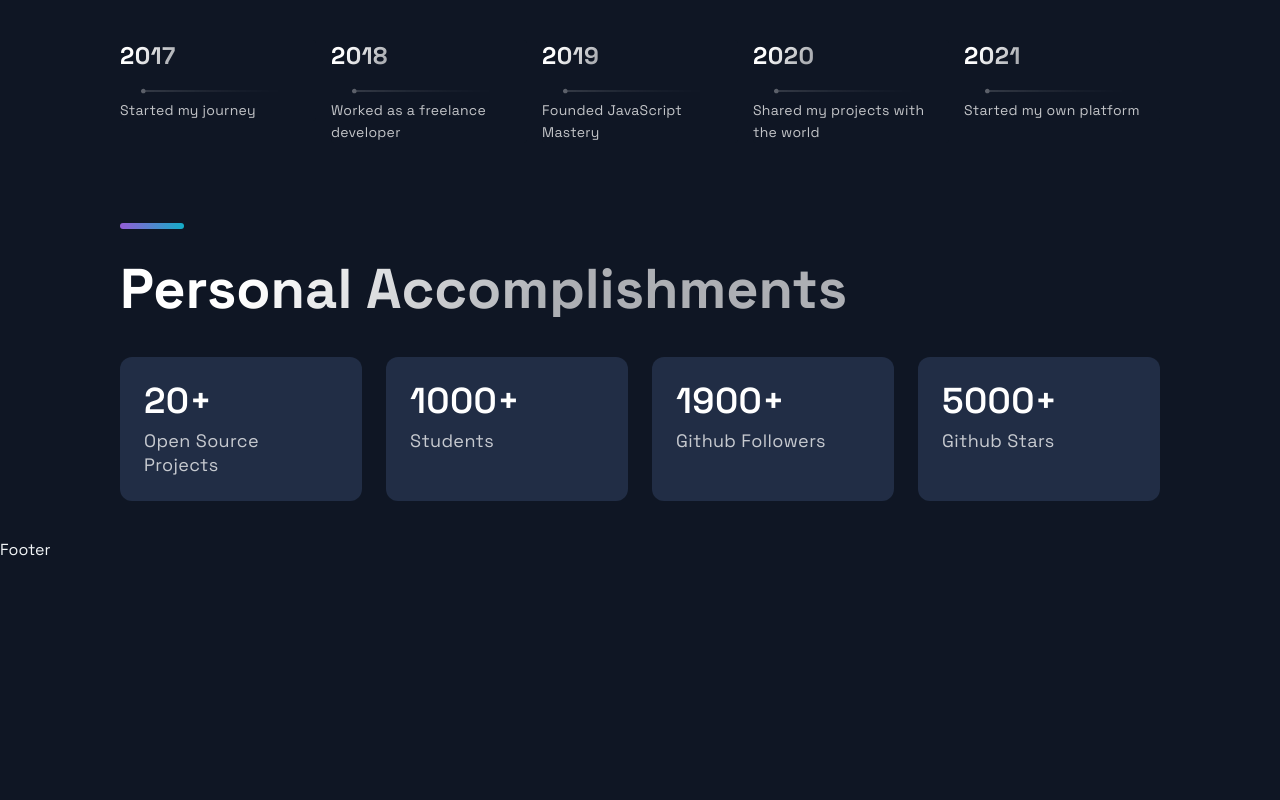
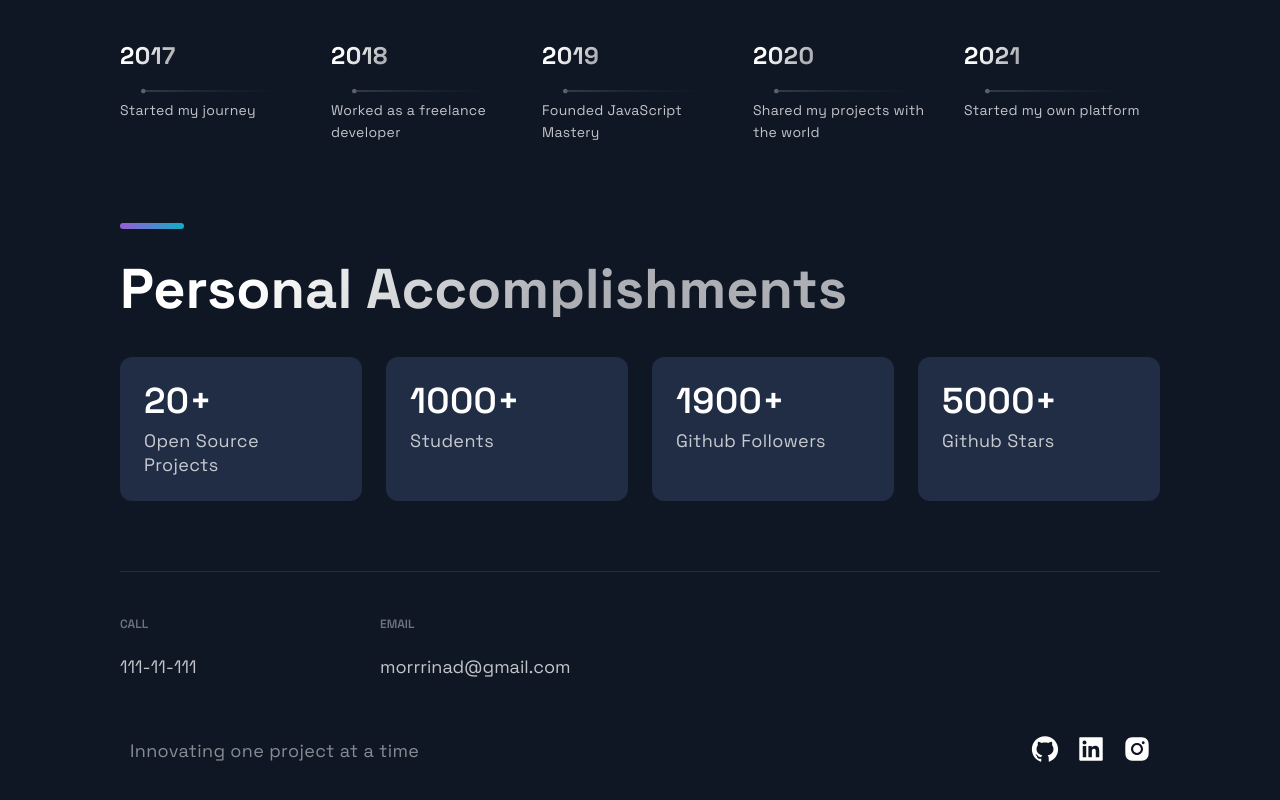
Before and after one commit to MarinaSergeyeva/portfolio, a Next.js app: page / in a window 1280 px wide. Shown: the part 2880-3680 px from the top of the page. Before the commit the page ends 3440 px from the top, so only its background shows below. Built offline with nearby package versions, Linux system fonts and the light colour scheme.

Commit message:
Footer base

```diff
--- a/src/components/Footer/Footer.js
+++ b/src/components/Footer/Footer.js
@@ -1,14 +1,51 @@
-import React from 'react';
-import { AiFillGithub, AiFillInstagram, AiFillLinkedin } from 'react-icons/ai';
+import React from "react";
+import { AiFillGithub, AiFillInstagram, AiFillLinkedin } from "react-icons/ai";
 
-import { SocialIcons } from '../Header/HeaderStyles';
-import { CompanyContainer, FooterWrapper, LinkColumn, LinkItem, LinkList, LinkTitle, Slogan, SocialContainer, SocialIconsContainer } from './FooterStyles';
+import { SocialIcons } from "../Header/HeaderStyles";
+import {
+  CompanyContainer,
+  FooterWrapper,
+  LinkColumn,
+  LinkItem,
+  LinkList,
+  LinkTitle,
+  Slogan,
+  SocialContainer,
+  SocialIconsContainer,
+} from "./FooterStyles";
 
 const Footer = () => {
   return (
-    <div>
-      Footer
-    </div>
+    <FooterWrapper>
+      <LinkList>
+        <LinkColumn>
+          <LinkTitle>Call</LinkTitle>
+          <LinkItem href="tel:111-11-111">111-11-111</LinkItem>
+        </LinkColumn>
+        <LinkColumn>
+          <LinkTitle>Email</LinkTitle>
+          <LinkItem href="mailto:morrrinad@gmail.com">
+            morrrinad@gmail.com
+          </LinkItem>
+        </LinkColumn>
+      </LinkList>
+      <SocialIconsContainer>
+        <CompanyContainer>
+          <Slogan>Innovating one project at a time</Slogan>
+        </CompanyContainer>
+        <SocialContainer>
+          <SocialIcons href="https://github.com" target="_blank">
+            <AiFillGithub size="3rem" />
+          </SocialIcons>
+          <SocialIcons href="https://linkedin.com" target="_blank">
+            <AiFillLinkedin size="3rem" />
+          </SocialIcons>
+          <SocialIcons href="https://instagram.com" target="_blank">
+            <AiFillInstagram size="3rem" />
+          </SocialIcons>
+        </SocialContainer>
+      </SocialIconsContainer>
+    </FooterWrapper>
   );
 };
 
```
